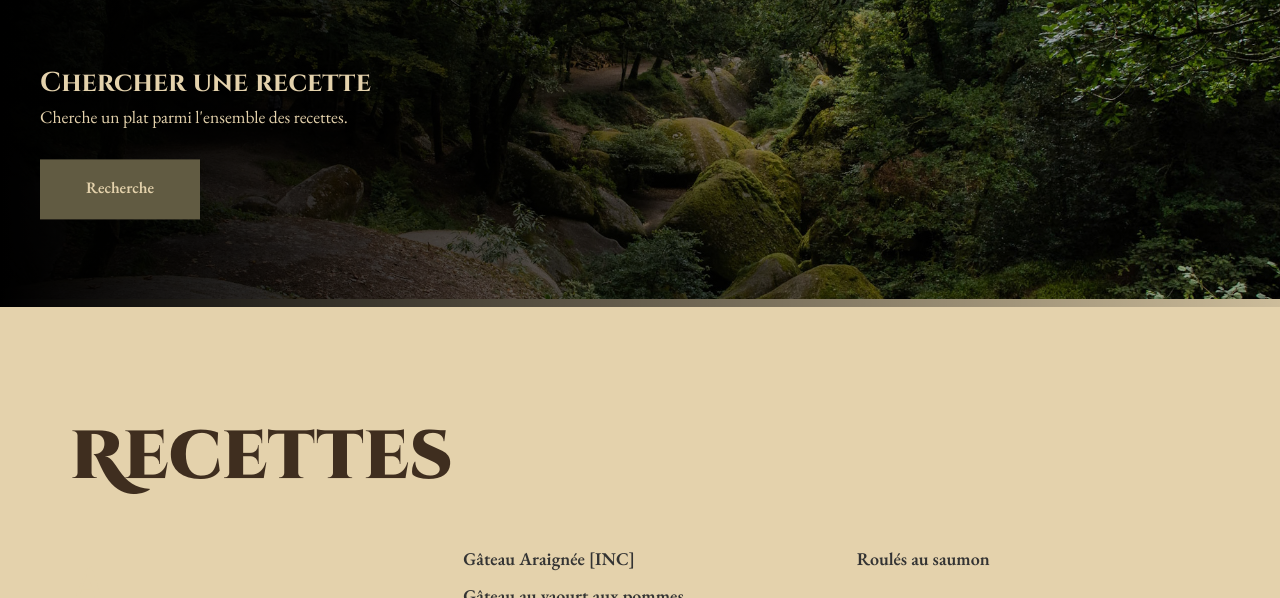
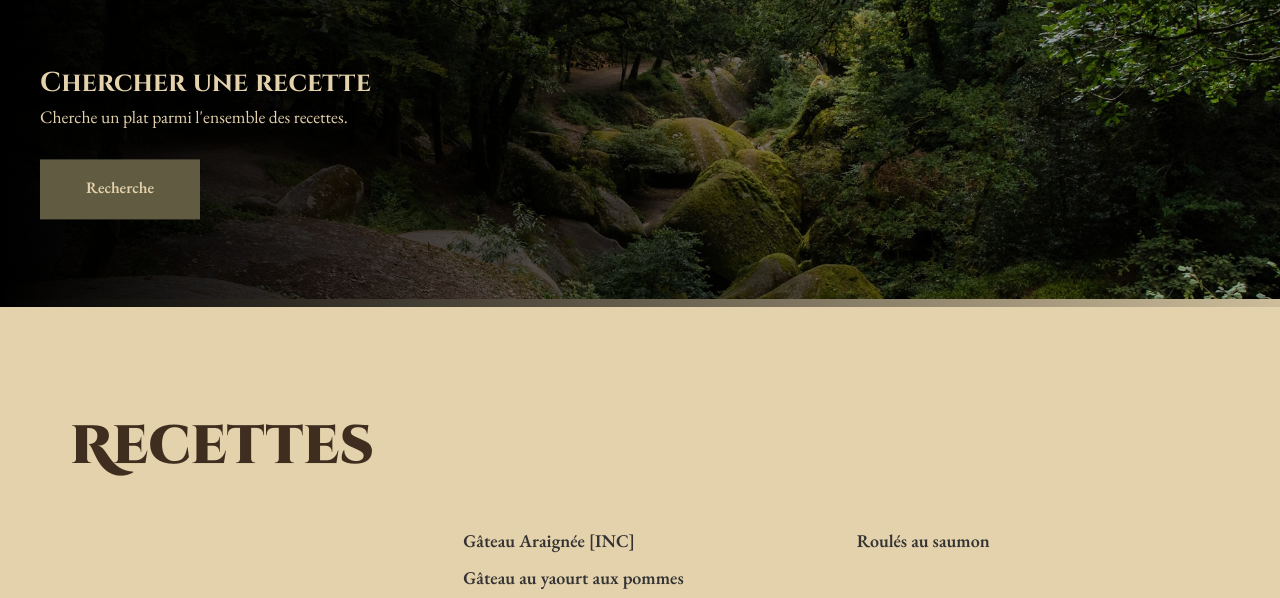
Before and after one commit to recettes-de-pdb/recettes-de-pdb.github.io, a plain HTML site: page index.html in a window 1280 px wide. Shown: the part 122-720 px from the top of the page. Drawn offline with nearby package versions, Linux system fonts and the light colour scheme.

Commit message:
changed h2 size

```diff
--- a/index.html
+++ b/index.html
@@ -53,7 +53,7 @@
             <div class="container" style="margin-bottom: 60px;">
                 <div class="row">
                         <div class="preparation-steps">
-                                <h2 style="margin-bottom: 50px; font-size: 68px;">Recettes</h2>
+                                <h2 style="margin-bottom: 50px; font-size: 54px;">Recettes</h2>
                                 <div id="recipes-box"></div>
                         </div>
                 </div>
--- a/style.css
+++ b/style.css
@@ -1735,7 +1735,7 @@ html {
 
 .letter-header {
     break-inside: avoid;
-    font-size: 52px;
+    font-size: 48px;
     font-weight: bold;
     margin-top: 30px;
     margin-bottom: 10px;
```
